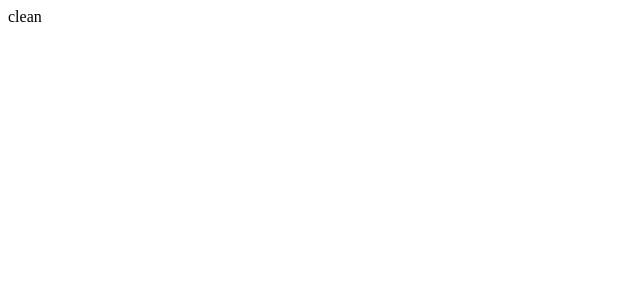
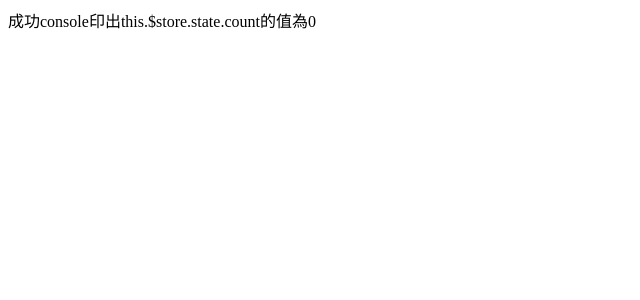
Before and after one commit to JacobHsu/vue-vuex, a Vue app in the folder hello-vuex/: page / in a window 1280 px wide. Shown: the top 300 px of the page, without its empty margins (0-640 px from the left). Built offline with nearby package versions, Linux system fonts and the light colour scheme.

Commit message:
Vuex start

```diff
--- a/hello-vuex/package.json
+++ b/hello-vuex/package.json
@@ -8,7 +8,8 @@
     "lint": "vue-cli-service lint"
   },
   "dependencies": {
-    "vue": "^2.5.22"
+    "vue": "^2.5.22",
+    "vuex": "^3.1.0"
   },
   "devDependencies": {
     "@vue/cli-plugin-babel": "^3.4.0",
--- a/hello-vuex/src/App.vue
+++ b/hello-vuex/src/App.vue
@@ -1,6 +1,6 @@
 <template>
   <div id="app">
-    clean
+    成功console印出this.$store.state.count的值為0
   </div>
 </template>
 
@@ -8,7 +8,7 @@
 export default {
   name: 'app',
   created() {
-     console.log('打印出console.log');
+    console.log('打印出this.$store.state.count的结果',this.$store.state.count);
   },
 }
 </script>
--- a/hello-vuex/src/main.js
+++ b/hello-vuex/src/main.js
@@ -1,8 +1,18 @@
 import Vue from 'vue'
+import Vuex from 'vuex'
 import App from './App.vue'
 
 Vue.config.productionTip = false
 
+Vue.use(Vuex)
+
+let store = new Vuex.Store({
+  state: {
+    count: 0
+  }
+}, Vue);
+
 new Vue({
+  store,
   render: h => h(App),
 }).$mount('#app')
```
Also changed, not shown: 2 other files (tests, documents, lock files or other folders).
